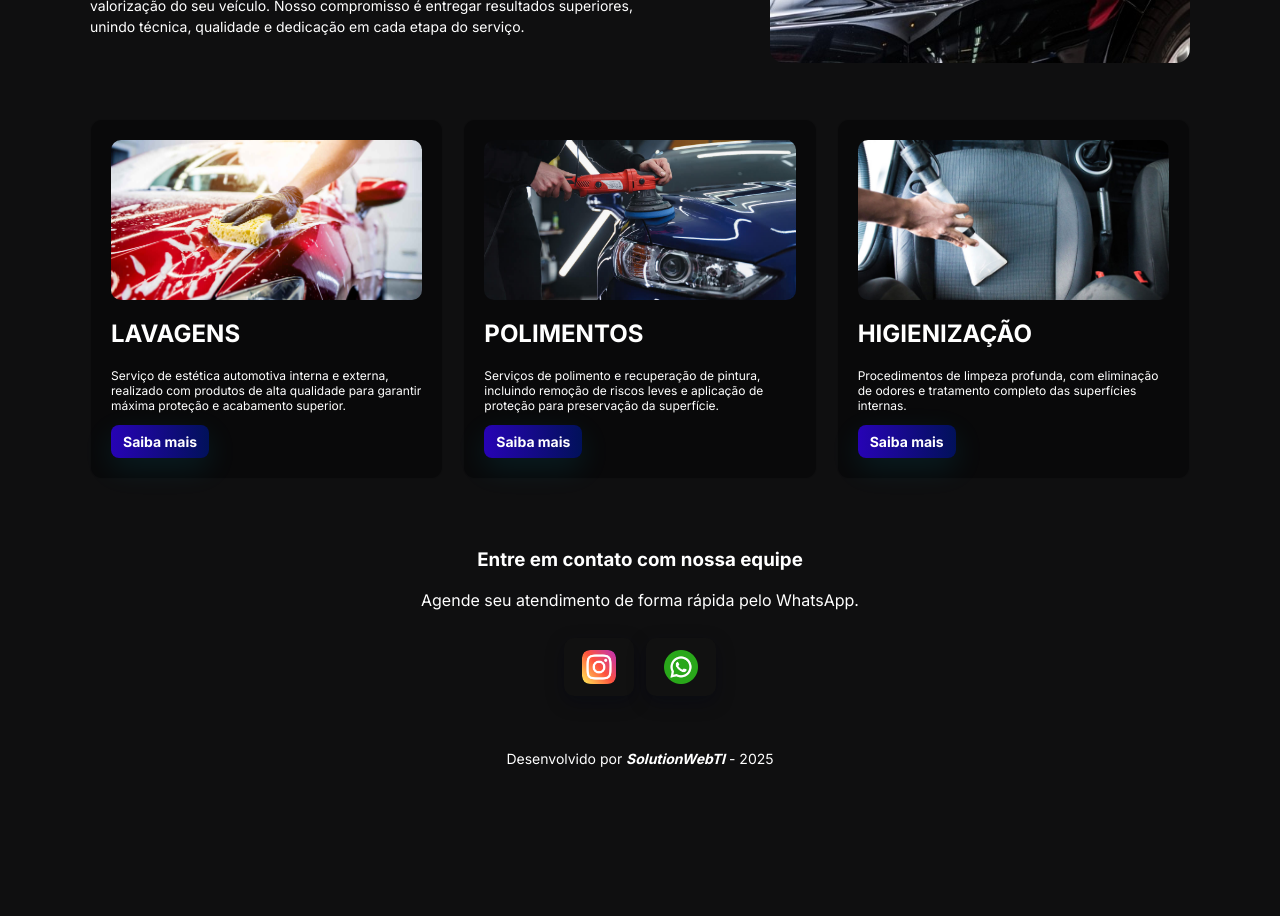
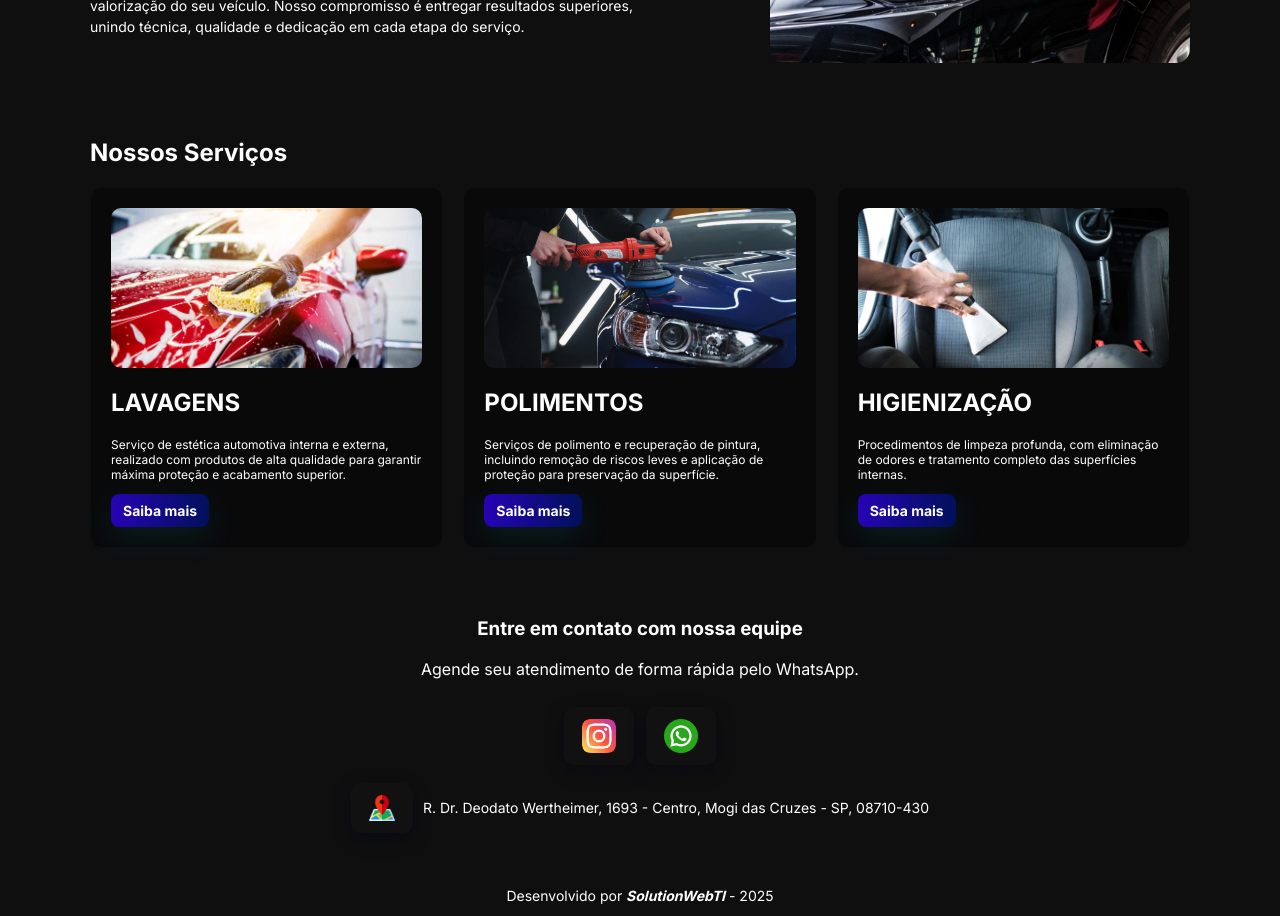
Before and after one commit to yousseflets/lavagemautomotiva, an Angular app: page / in a window 1280 px wide. Shown: the part 360-1276 px from the top of the page. Before the commit the page ends 1139 px from the top, so only its background shows below. Built offline with nearby package versions, Linux system fonts and the light colour scheme; a small style sheet from the web is missing; a web font is replaced by a local one.

Commit message:
add address

```diff
--- a/src/app/app.html
+++ b/src/app/app.html
@@ -37,12 +37,17 @@
 			</div>
 			<div class="contact-actions">
 				<a class="icon-link" href="https://www.instagram.com/murakami_garage?igsh=MWVtNmx0Zms1amRsZA==" target="_blank" rel="noopener" aria-label="Instagram">
-					<img class="instagram" src="/instagram.png" alt="Lavagem Premium + Descontaminação" />
+					<img class="instagram" src="/instagram.png" alt="Instagram" />
 				</a>
 				<a class="icon-link" href="https://wa.me/5511956598986" target="_blank" rel="noopener" aria-label="WhatsApp">
-					<img class="whatsapp" src="/whatsapp.png" alt="Lavagem Premium + Descontaminação" />
-
+					<img class="whatsapp" src="/whatsapp.png" alt="WhatsApp" />
 				</a>
+			</div>
+			<div class="site-address">
+				<a class="icon-link" href="https://www.google.com/maps/place/Estacionamento+e+Est%C3%A9tica+Automotiva+Murakami/@-23.5259008,-46.1967834,17z/data=!3m1!4b1!4m6!3m5!1s0x94cdd9a5dfe4c1b1:0x81e477d03106fe68!8m2!3d-23.5259057!4d-46.1942085!16s%2Fg%2F11yj81xk9_?entry=ttu&g_ep=EgoyMDI1MTExMi4wIKXMDSoASAFQAw%3D%3D" target="_blank" rel="noopener" aria-label="Instagram">
+					<img class="mapa" src="/mapa.png" alt="Mapa" />
+				</a>
+				<span>R. Dr. Deodato Wertheimer, 1693 - Centro, Mogi das Cruzes - SP, 08710-430</span>
 			</div>
 		</div>
 	</section>
--- a/src/app/app.scss
+++ b/src/app/app.scss
@@ -73,6 +73,20 @@ body{
   height: 34px;
   border-radius: 8px;
 }
+.site-address{
+  display:flex;
+  align-items:center;
+  justify-content:center;
+  gap:10px;
+  color:#fff;
+  font-size:14px;
+  margin-top:6px;
+}
+.site-address .mapa{ width:26px; height:26px; flex:0 0 18px; color:inherit; }
+
+@media (max-width:520px){
+  .site-address{ font-size:13px; gap:8px; padding:6px 12px; }
+}
 /* SECTIONS */
 .sections{ padding:28px 0; }
 .services-grid{ display:grid; grid-template-columns: repeat(3,1fr); gap:20px; }
--- a/src/app/app.ts
+++ b/src/app/app.ts
@@ -11,13 +11,41 @@ import { RouterOutlet, Router, NavigationEnd } from '@angular/router';
 export class App {
   protected readonly title = signal('temp-app');
   readonly year = new Date().getFullYear();
+  private pendingFragment: string | null = null;
+
   constructor(private router: Router) {
     this.router.events.subscribe((e) => {
       if (e instanceof NavigationEnd) {
-        // debug navigation
-        // eslint-disable-next-line no-console
         console.log('[App] NavigationEnd:', e.urlAfterRedirects);
+        if (this.pendingFragment) {
+          setTimeout(() => {
+            const id = this.pendingFragment as string;
+            const el = document.getElementById(id);
+            if (el) el.scrollIntoView({ behavior: 'smooth', block: 'start' });
+            this.pendingFragment = null;
+          }, 50);
+        }
       }
     });
   }
+
+  goToFragment(fragment: string, event?: Event) {
+    event?.preventDefault();
+    const currentPath = this.router.url.split('#')[0] || '/';
+    // If we're already on the root page, just scroll to the element
+    if (currentPath === '/' || currentPath === '') {
+      const el = document.getElementById(fragment);
+      if (el) {
+        el.scrollIntoView({ behavior: 'smooth', block: 'start' });
+      } else {
+        // fallback: navigate to root then set pending fragment
+        this.pendingFragment = fragment;
+        this.router.navigate(['/']);
+      }
+    } else {
+      // navigate to root and set pending fragment so the NavigationEnd handler scrolls
+      this.pendingFragment = fragment;
+      this.router.navigate(['/']);
+    }
+  }
 }
--- a/src/app/higienizacao.html
+++ b/src/app/higienizacao.html
@@ -1,10 +1,10 @@
 <section class="container sections higienizacao-page">
+  <a class="btn small" routerLink="/" aria-label="Voltar para página inicial" style="display:inline-flex;align-items:center;justify-content:center;width:40px;height:32px;padding:6px;border-radius:8px;margin-bottom:10px;">
+    <svg width="14" height="14" viewBox="0 0 24 24" fill="none" xmlns="http://www.w3.org/2000/svg" aria-hidden="true" style="display:block;">
+      <path d="M15 18l-6-6 6-6" stroke="currentColor" stroke-width="2" stroke-linecap="round" stroke-linejoin="round"/>
+    </svg>
+  </a>
   <div class="page-hero">
-    <a class="btn small" routerLink="/" aria-label="Voltar para página inicial" style="display:inline-flex;align-items:center;justify-content:center;width:40px;height:32px;padding:6px;border-radius:8px;margin-bottom:10px;">
-      <svg width="14" height="14" viewBox="0 0 24 24" fill="none" xmlns="http://www.w3.org/2000/svg" aria-hidden="true" style="display:block;">
-        <path d="M15 18l-6-6 6-6" stroke="currentColor" stroke-width="2" stroke-linecap="round" stroke-linejoin="round"/>
-      </svg>
-    </a>
     <h1>Higienização Automotiva</h1>
     <br>
   </div>
--- a/src/app/home.html
+++ b/src/app/home.html
@@ -14,8 +14,8 @@
     <img src="/home-car.png" alt="Carro" onerror="this.style.display='none'" />
   </div>
 </header>
-
 <main id="services" class="container sections">
+  <h2>Nossos Serviços</h2>
   <section class="services-grid">
     <article class="service-card">
       <img class="service-img" src="/lavagem.png" alt="Lavagem" />
--- a/src/app/lavagens.html
+++ b/src/app/lavagens.html
@@ -1,10 +1,10 @@
 <section class="container sections lavagens-page">
+  <a class="btn small" routerLink="/" aria-label="Voltar para página inicial" style="display:inline-flex;align-items:center;justify-content:center;width:40px;height:32px;padding:6px;border-radius:8px;margin-bottom:10px;">
+    <svg width="14" height="14" viewBox="0 0 24 24" fill="none" xmlns="http://www.w3.org/2000/svg" aria-hidden="true" style="display:block;">
+      <path d="M15 18l-6-6 6-6" stroke="currentColor" stroke-width="2" stroke-linecap="round" stroke-linejoin="round"/>
+    </svg>
+  </a>
   <div class="page-hero">
-    <a class="btn small" routerLink="/" aria-label="Voltar para página inicial" style="display:inline-flex;align-items:center;justify-content:center;width:40px;height:32px;padding:6px;border-radius:8px;margin-bottom:10px;">
-      <svg width="14" height="14" viewBox="0 0 24 24" fill="none" xmlns="http://www.w3.org/2000/svg" aria-hidden="true" style="display:block;">
-        <path d="M15 18l-6-6 6-6" stroke="currentColor" stroke-width="2" stroke-linecap="round" stroke-linejoin="round"/>
-      </svg>
-    </a>
     <h1>Lavagens Automotivas</h1>
     <br>
   </div>
--- a/src/app/lavagens.scss
+++ b/src/app/lavagens.scss
@@ -27,6 +27,7 @@
 @media (max-width:520px){
 	.services-grid{ grid-template-columns: 1fr; justify-items:center; }
 	.page-hero{ display:flex; flex-direction:column; align-items:center; gap:12px; }
+    .page-hero h1, .page-hero .sub-title{ text-align:center; }
 	.page-title{ text-align:center; width:100%; }
 	.service-card{ width:100%; max-width:420px; text-align:center; }
 	.service-card .service-img{ height:120px; margin:0 auto; }
--- a/src/app/polimentos.html
+++ b/src/app/polimentos.html
@@ -1,10 +1,10 @@
 <section class="container sections polimentos-page">
+  <a class="btn small" routerLink="/" aria-label="Voltar para página inicial" style="display:inline-flex;align-items:center;justify-content:center;width:40px;height:32px;padding:6px;border-radius:8px;margin-bottom:10px;">
+    <svg width="14" height="14" viewBox="0 0 24 24" fill="none" xmlns="http://www.w3.org/2000/svg" aria-hidden="true" style="display:block;">
+      <path d="M15 18l-6-6 6-6" stroke="currentColor" stroke-width="2" stroke-linecap="round" stroke-linejoin="round"/>
+    </svg>
+  </a>
   <div class="page-hero">
-    <a class="btn small" routerLink="/" aria-label="Voltar para página inicial" style="display:inline-flex;align-items:center;justify-content:center;width:40px;height:32px;padding:6px;border-radius:8px;margin-bottom:10px;">
-      <svg width="14" height="14" viewBox="0 0 24 24" fill="none" xmlns="http://www.w3.org/2000/svg" aria-hidden="true" style="display:block;">
-        <path d="M15 18l-6-6 6-6" stroke="currentColor" stroke-width="2" stroke-linecap="round" stroke-linejoin="round"/>
-      </svg>
-    </a>
     <h1>Polimentos Automotivos</h1>
     <br>
   </div>
```
Also changed, not shown: public/mapa.png (added).
